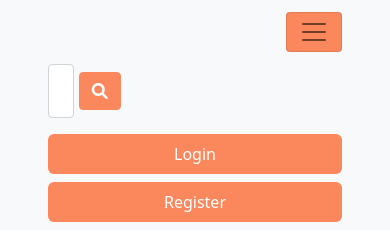
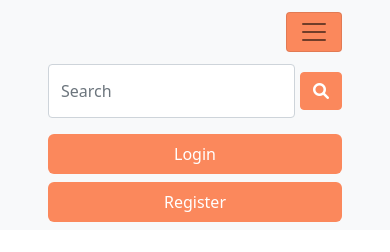
Before and after one commit to Libbna/CUSTOM-CMS, a PHP site: page /search in a window 390 px wide, after a click that opens the changed part. Shown: the top 252 px of the page. Run offline with PHP 8.4, Linux system fonts and the light colour scheme; data that the repository does not hold is empty; a stand-in replaces the project's code that opens the database connection; some libraries are stand-ins or nearby versions.

Commit message:
#245: Solved the issue with search bar responsiveness

```diff
--- a/assets/css/main.css
+++ b/assets/css/main.css
@@ -81,6 +81,12 @@ body {
 
 .main-nav .navbar-toggler {
   background-color: #FB885C;
+}
+
+@media only screen and (max-width: 992px) {
+  .main-nav .search__form {
+    width: 100%;
+  }
 }
 
 .search__form {
--- a/assets/scss/layout/_header.scss
+++ b/assets/scss/layout/_header.scss
@@ -11,6 +11,8 @@
   & .navbar-nav .nav-item:hover a {
     color: $primary !important;
   }
+
+
 
   .user-auth-btns button {
     background-color: $primary;
@@ -33,4 +35,12 @@
   & .navbar-toggler {
     background-color: $primary;
   }
+
+
 }
+
+@media only screen and (max-width: 992px) {
+  .main-nav .search__form{
+    width: 100%;
+  }
+}
```
Also changed, not shown: 1 other file.
